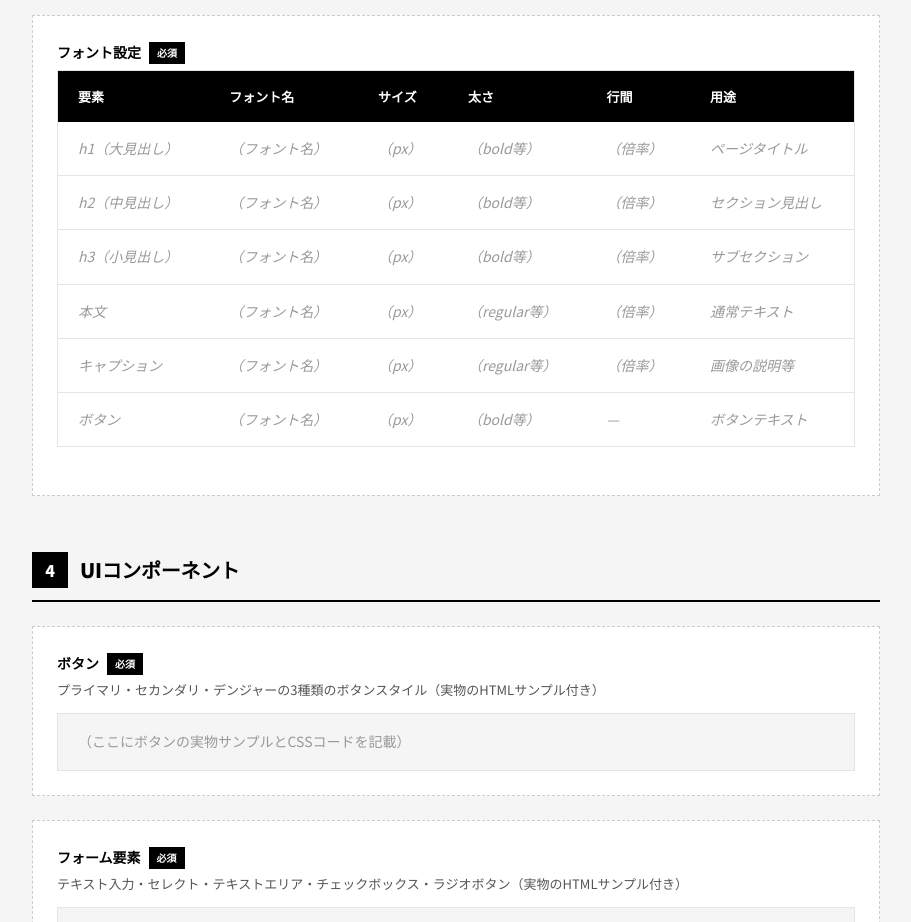
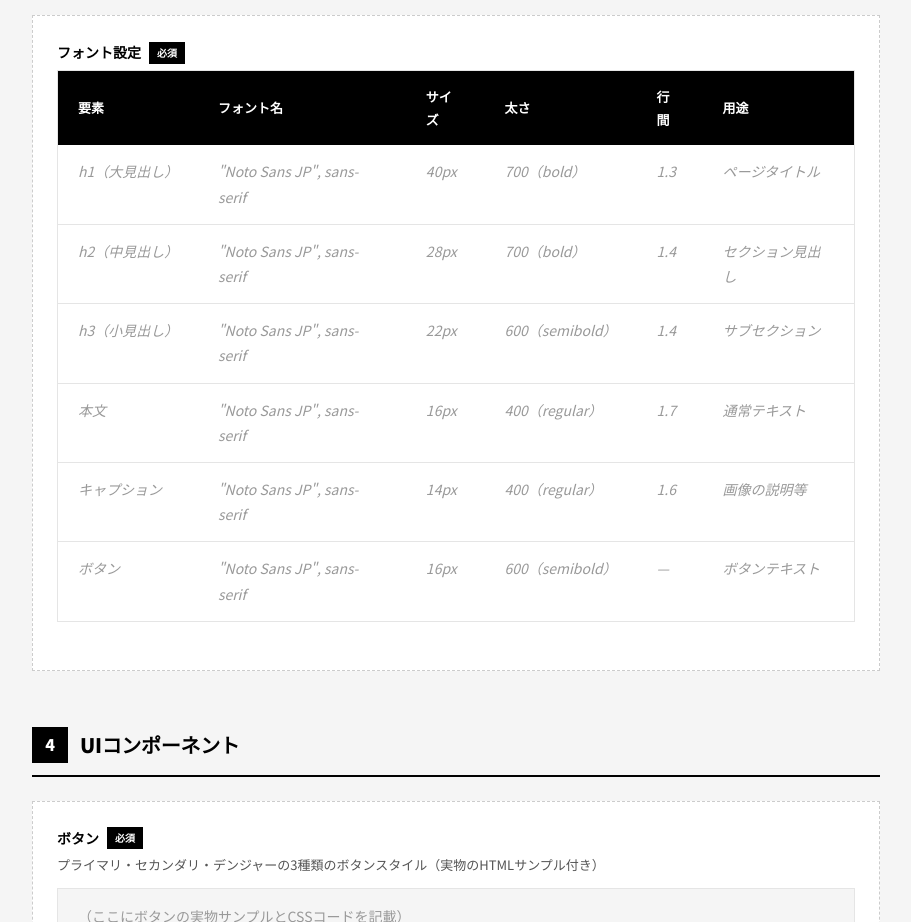
Before and after one commit to hoshinokiyo/portfolio_01, a plain HTML site: page docs/06-design-guide.html in a window 1280 px wide. Shown: the part 2060-2982 px from the top of the page, without its empty margins (304-1215 px from the left). Drawn offline with nearby package versions, Linux system fonts and the light colour scheme.

```diff
--- a/docs/06-design-guide.html
+++ b/docs/06-design-guide.html
@@ -102,12 +102,12 @@
         <table class="doc-table">
           <thead><tr><th>要素</th><th>フォント名</th><th>サイズ</th><th>太さ</th><th>行間</th><th>用途</th></tr></thead>
           <tbody>
-          <tr class="template-row"><td>h1（大見出し）</td><td>（フォント名）</td><td>（px）</td><td>（bold等）</td><td>（倍率）</td><td>ページタイトル</td></tr>
-          <tr class="template-row"><td>h2（中見出し）</td><td>（フォント名）</td><td>（px）</td><td>（bold等）</td><td>（倍率）</td><td>セクション見出し</td></tr>
-          <tr class="template-row"><td>h3（小見出し）</td><td>（フォント名）</td><td>（px）</td><td>（bold等）</td><td>（倍率）</td><td>サブセクション</td></tr>
-          <tr class="template-row"><td>本文</td><td>（フォント名）</td><td>（px）</td><td>（regular等）</td><td>（倍率）</td><td>通常テキスト</td></tr>
-          <tr class="template-row"><td>キャプション</td><td>（フォント名）</td><td>（px）</td><td>（regular等）</td><td>（倍率）</td><td>画像の説明等</td></tr>
-          <tr class="template-row"><td>ボタン</td><td>（フォント名）</td><td>（px）</td><td>（bold等）</td><td>—</td><td>ボタンテキスト</td></tr>
+          <tr class="template-row"><td>h1（大見出し）</td><td>"Noto Sans JP", sans-serif</td><td>40px</td><td>700（bold）</td><td>1.3</td><td>ページタイトル</td></tr>
+          <tr class="template-row"><td>h2（中見出し）</td><td>"Noto Sans JP", sans-serif</td><td>28px</td><td>700（bold）</td><td>1.4</td><td>セクション見出し</td></tr>
+          <tr class="template-row"><td>h3（小見出し）</td><td>"Noto Sans JP", sans-serif</td><td>22px</td><td>600（semibold）</td><td>1.4</td><td>サブセクション</td></tr>
+          <tr class="template-row"><td>本文</td><td>"Noto Sans JP", sans-serif</td><td>16px</td><td>400（regular）</td><td>1.7</td><td>通常テキスト</td></tr>
+          <tr class="template-row"><td>キャプション</td><td>"Noto Sans JP", sans-serif</td><td>14px</td><td>400（regular）</td><td>1.6</td><td>画像の説明等</td></tr>
+          <tr class="template-row"><td>ボタン</td><td>"Noto Sans JP", sans-serif</td><td>16px</td><td>600（semibold）</td><td>—</td><td>ボタンテキスト</td></tr>
           </tbody>
         </table>
 
```
